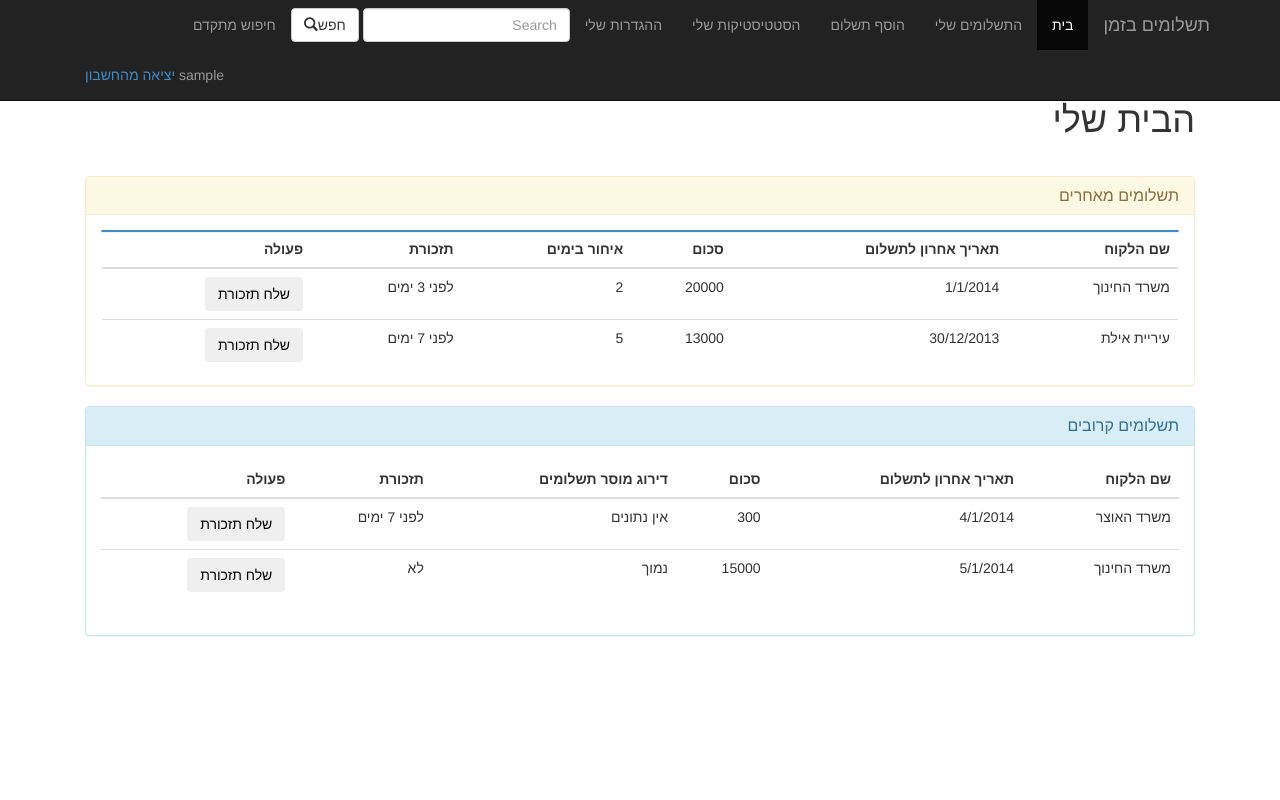
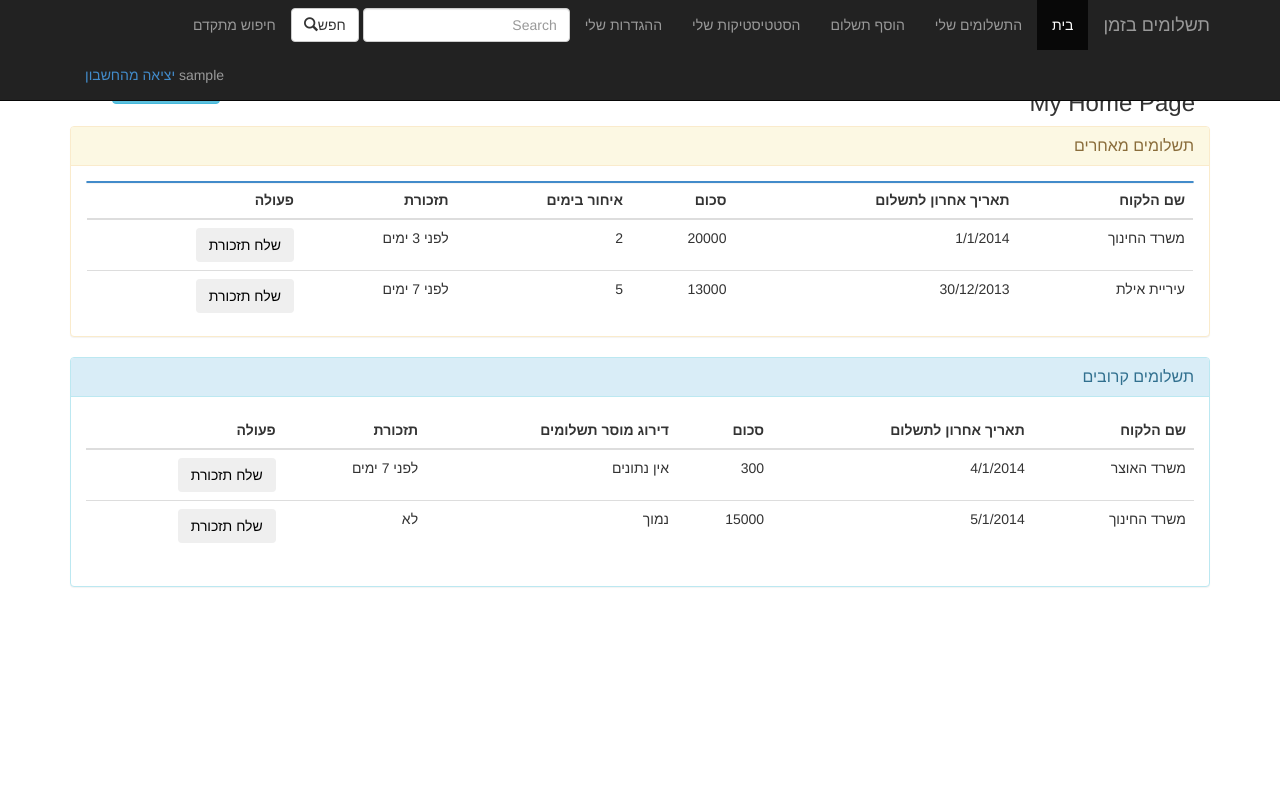
Before and after one commit to rubberduckdev/musar, a Django app: page /user/new/ in a window 1280 px wide. Run offline with Django 3.2, Linux system fonts and the light colour scheme; the visitor is signed in with stand-in values (Sample User, id 1); some libraries are stand-ins or nearby versions.

Commit message:
Support i18n:
I have added to home.html a title "My Home Page" and a button "Add Payments". The labels are taken via i18n and I needed to edit the settings to include additional middleware and LOCALE_PATHS
The message compile file is in the git .ignore so I didn't add and it should be created locally.

```diff
--- a/musar/settings.py
+++ b/musar/settings.py
@@ -43,6 +43,7 @@ INSTALLED_APPS = (
 MIDDLEWARE_CLASSES = (
     'debug_toolbar.middleware.DebugToolbarMiddleware',
     'django.contrib.sessions.middleware.SessionMiddleware',
+    'django.middleware.locale.LocaleMiddleware',
     'django.middleware.common.CommonMiddleware',
     'django.middleware.csrf.CsrfViewMiddleware',
     'django.contrib.auth.middleware.AuthenticationMiddleware',
@@ -77,7 +78,10 @@ DATABASES = {
 # Internationalization
 # https://docs.djangoproject.com/en/1.6/topics/i18n/
 
-LANGUAGE_CODE = 'en-us'
+LANGUAGE_CODE = 'he'
+
+LOCALE_PATHS = ('c:\Hackita\MusarP\locale',
+)
 
 TIME_ZONE = 'UTC'
 
--- a/payments/templates/payments/home.html
+++ b/payments/templates/payments/home.html
@@ -1,12 +1,22 @@
 {% extends "base.html" %}
+{% load i18n %}
 
 {% block content %}
+<div class="container">
+    <div class="row">
+        <div class="col-sm-10">
+            <h3  align="right">{% trans 'My Home Page' %}</h3>
+        </div>
+        <div class="col-sm-2">
+            <a href="{% url 'add_payments' user.username %}">
+            <button class="btn btn-info" align="left">
+                {% blocktrans %}Add payment{% endblocktrans %}
+            </button> </a>
+        </div>
+    </div>
+</div>
+<div class="panel panel-warning" dir="rtl">
     <div class="panel-heading">
-    <h1>הבית שלי</h1>
-</div>
-<div class="panel-body">
-    <div class="panel panel-warning" dir="rtl">
-        <div class="panel-heading" dir="rtl">
         <h3 class="panel-title">תשלומים מאחרים</h3>
     </div>
     <div class="panel-body">
```
Also changed, not shown: locale/he/LC_MESSAGES/django.po (added). Lines whose indentation alone changed are shown as unchanged.
